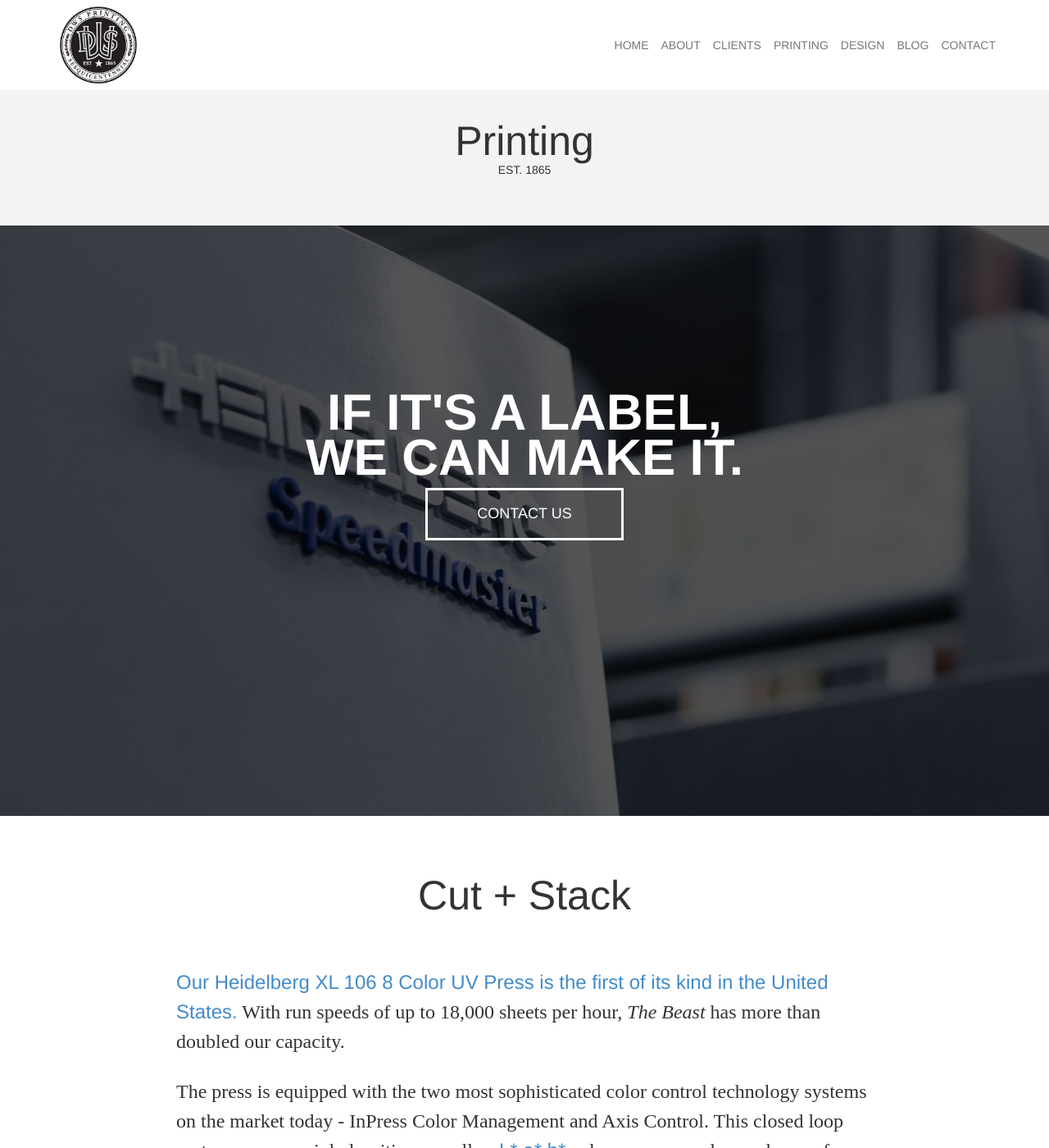
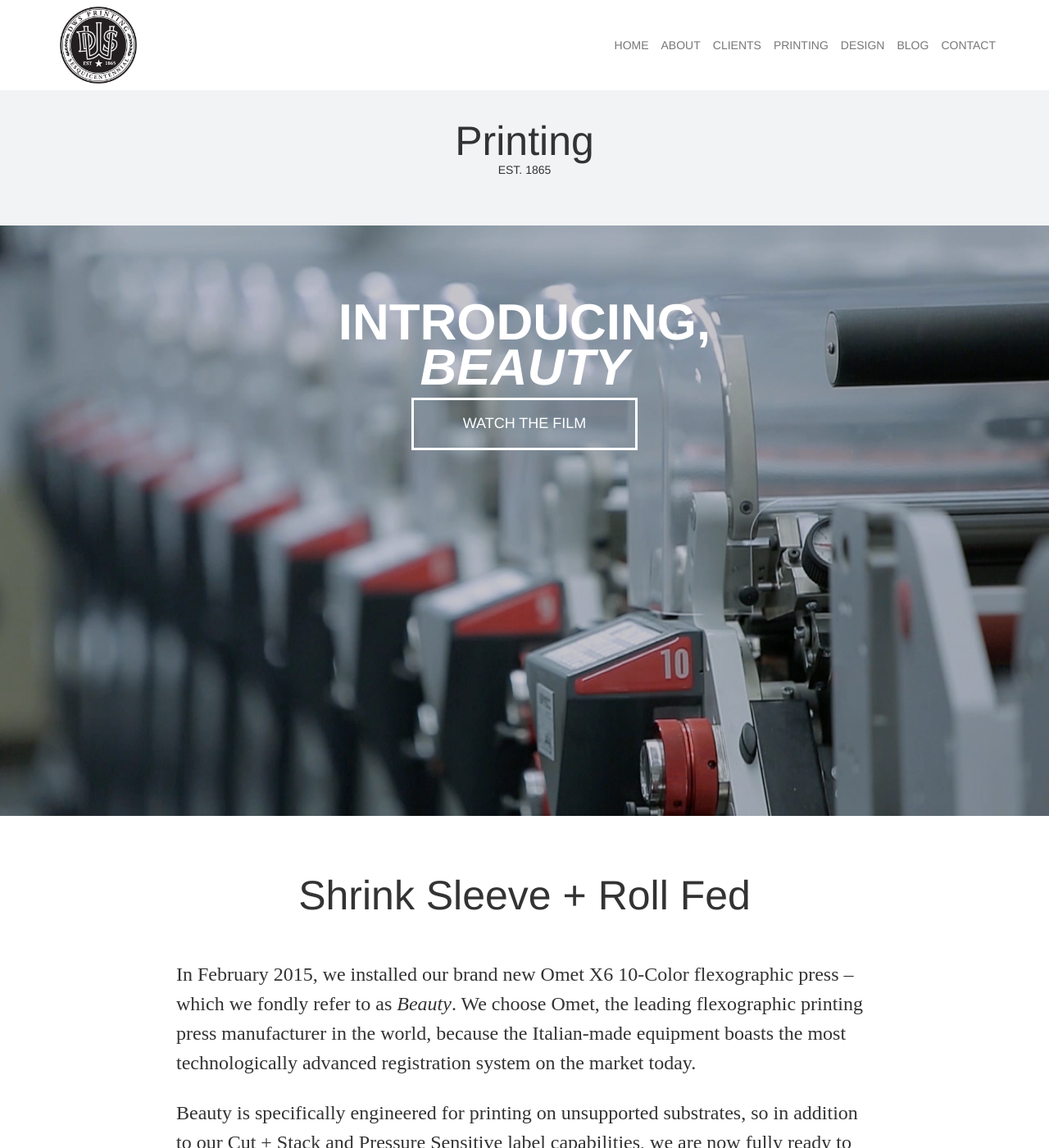
Before and after one commit to moizk/DWS-Jekyll, a Jekyll site: the page built from printing.html, in a window 1280 px wide and 1400 px high. Shown: the whole window at 82% size. Built offline with Jekyll 4.4.1, drawn with Linux system fonts in a browser that asks for light colours; nearby versions of some CDN libraries; Markdown is read by kramdown in place of the engine named in the settings; some of the changed text lies outside the part shown.

Commit message:
Add introducing beauty and f2f to site

```diff
--- a/css/main.scss
+++ b/css/main.scss
@@ -616,35 +616,42 @@
     }
   }
 
-  div.clients-film-loop {
-    div.call-to-action-message {
+  div.face-to-face-strip {
+    /* Positioning */
+    /* Box-model */
+    height: 720px;
+    /* Typography */
+    /* Visual */
+    background-color: #000;
+    background-image: url(../img/clients/face-to-face-ballast.jpg);
+    background-repeat: no-repeat;
+    background-size: cover;
+    color: #fff;
+    /* Misc */
+    @media screen and (max-width: 540px) {
+      background-position: center;
+      background-size: initial;
+    }
+    h2 {
       /* Positioning */
-      position: absolute;
-      top: 5%;
       /* Box-model */
-      margin-top: 275px;
-      margin-left: auto;
-      margin-right: auto;
-      width: 99%;
+      margin-top: 0;
+      padding-top: 90px;
       /* Typography */
       text-align: center;
+      font-size: 62px;
+      line-height: 55px;
+      font-weight: 600;
+      text-transform: uppercase;
       /* Visual */
-      color: #fff;
       /* Misc */
-      h2 {
-        /* Positioning */
-        /* Box-model */
-        /* Typography */
-        text-align: center;
-        font-size: 62px;
-        line-height: 55px;
-        font-weight: 600;
-        text-transform: uppercase;
-        /* Visual */
-        /* Misc */
+      @media screen and (max-width: 540px) {
+        font-size: 42px;
       }
     }
   }
+
+
 
 div.bb-strip {
   /* Positioning */
@@ -1083,6 +1090,41 @@
     text-align: center;
     /* Visual */
     /* Misc */
+  }
+}
+
+div.introducing-beauty-strip {
+  /* Positioning */
+  /* Box-model */
+  height: 720px;
+  /* Typography */
+  /* Visual */
+  background-color: #000;
+  background-image: url(../img/printing/introducing-beauty.jpg);
+  background-repeat: no-repeat;
+  background-size: cover;
+  color: #fff;
+  /* Misc */
+  @media screen and (max-width: 540px) {
+    background-position: center;
+    background-size: initial;
+  }
+  h2 {
+    /* Positioning */
+    /* Box-model */
+    margin-top: 0;
+    padding-top: 90px;
+    /* Typography */
+    text-align: center;
+    font-size: 62px;
+    line-height: 55px;
+    font-weight: 600;
+    text-transform: uppercase;
+    /* Visual */
+    /* Misc */
+    @media screen and (max-width: 540px) {
+      font-size: 42px;
+    }
   }
 }
 
--- a/printing.html
+++ b/printing.html
@@ -8,6 +8,37 @@
   <h3>Est. 1865</h3>
   <i class="ion-star"></i>
 </div>
+
+<div class="introducing-beauty-strip">
+  <h2>Introducing, <br><i>Beauty</i></h2>
+  <center>
+  <a href="introducingbeauty.html"><button class="button btn-transparent btn-2x">Watch The Film</button></a>
+  </center>
+</div>
+
+<div class="story-content">
+  <h3 class="text-center smaller-nudge">Shrink Sleeve + Roll Fed</h3>
+  <div class="text-center">
+  </div>
+  <br><br>
+  <p>In February 2015, we installed our brand new Omet X6 10-Color flexographic press – which we fondly refer to as <i>Beauty</i>.  We choose Omet, the leading flexographic printing press manufacturer in the world, because the Italian-made equipment boasts the most technologically advanced registration system on the market today.</p>
+  <p>Beauty is specifically engineered for printing on unsupported substrates, so in addition to our Cut + Stack and Pressure Sensitive label capabilities, we are now fully ready to take on the growing Shrink Sleeve and Roll Fed label marketplace. Our new investments in technology also include a 100% inspection system that will detect defects smaller than a pinhole - even at speeds of 1,800 feet per minute - crazy, we know.</p>
+  <p>These new additions afford us the opportunity to create more possibilities and solutions with our clients - we are looking forward to how we can make your next project revolutionary.</p>
+  <hr>
+  <h4>MORE POSSIBILITY</h4><br>
+  <p>Shrink sleeve and roll-fed labels provide 360 degrees of possibility - the opportunity to use contoured containers and create a more powerful shelf presence.  A label that can fit to any shape means endless design possibilities.</p>
+  <p>Here are some of our Shrink Sleeve + Roll Fed go-to solutions:</p>
+  <ul class="story-list">
+    <li>Shrink Sleeve and Roll On Shrink Labels</li>
+    <li>Unsupported Roll-Fed Labels</li>
+    <li>PVC</li>
+    <li>PETG</li>
+    <li>PLA</li>
+    <li>BOPP</li>
+  </ul>
+</div>
+<br><br><br><br>
+
 
 <div class="printing-strip">
   <h2>If it's a label,<br>we can make it.</h2>
@@ -63,35 +94,6 @@
 </div>
 <br><br><br><br>
 
-<div class="another-strip">
-  <h2>Welcome to the Future.<br>Let's Go!</h2>
-  <center>
-  <a href="contact.html"><button class="button btn-transparent btn-2x">Contact Us</button></a>
-  </center>
-</div>
-
-<div class="story-content">
-  <h3 class="text-center smaller-nudge">Shrink Sleeve + Roll Fed</h3>
-  <div class="text-center">
-  </div>
-  <br><br>
-  <p>In February 2015, we installed our brand new Omet X6 10-Color flexographic press – which we fondly refer to as <i>Beauty</i>.  We choose Omet, the leading flexographic printing press manufacturer in the world, because the Italian-made equipment boasts the most technologically advanced registration system on the market today.</p>
-  <p>Beauty is specifically engineered for printing on unsupported substrates, so in addition to our Cut + Stack and Pressure Sensitive label capabilities, we are now fully ready to take on the growing Shrink Sleeve and Roll Fed label marketplace. Our new investments in technology also include a 100% inspection system that will detect defects smaller than a pinhole - even at speeds of 1,800 feet per minute - crazy, we know.</p>
-  <p>These new additions afford us the opportunity to create more possibilities and solutions with our clients - we are looking forward to how we can make your next project revolutionary.</p>
-  <hr>
-  <h4>MORE POSSIBILITY</h4><br>
-  <p>Shrink sleeve and roll-fed labels provide 360 degrees of possibility - the opportunity to use contoured containers and create a more powerful shelf presence.  A label that can fit to any shape means endless design possibilities.</p>
-  <p>Here are some of our Shrink Sleeve + Roll Fed go-to solutions:</p>
-  <ul class="story-list">
-    <li>Shrink Sleeve and Roll On Shrink Labels</li>
-    <li>Unsupported Roll-Fed Labels</li>
-    <li>PVC</li>
-    <li>PETG</li>
-    <li>PLA</li>
-    <li>BOPP</li>
-  </ul>
-</div>
-<br><br><br><br>
 
 <div class="big-big-strip">
   <h2>Let us know what you need<br>and we'll make it happen.</h2>
```
Also changed, not shown: clients.html (+7 -28 lines), introducingbeauty.html (added, +15 -0 lines), img/clients/face-to-face-ballast.jpg (added), img/printing/introducing-beauty.jpg (added).
